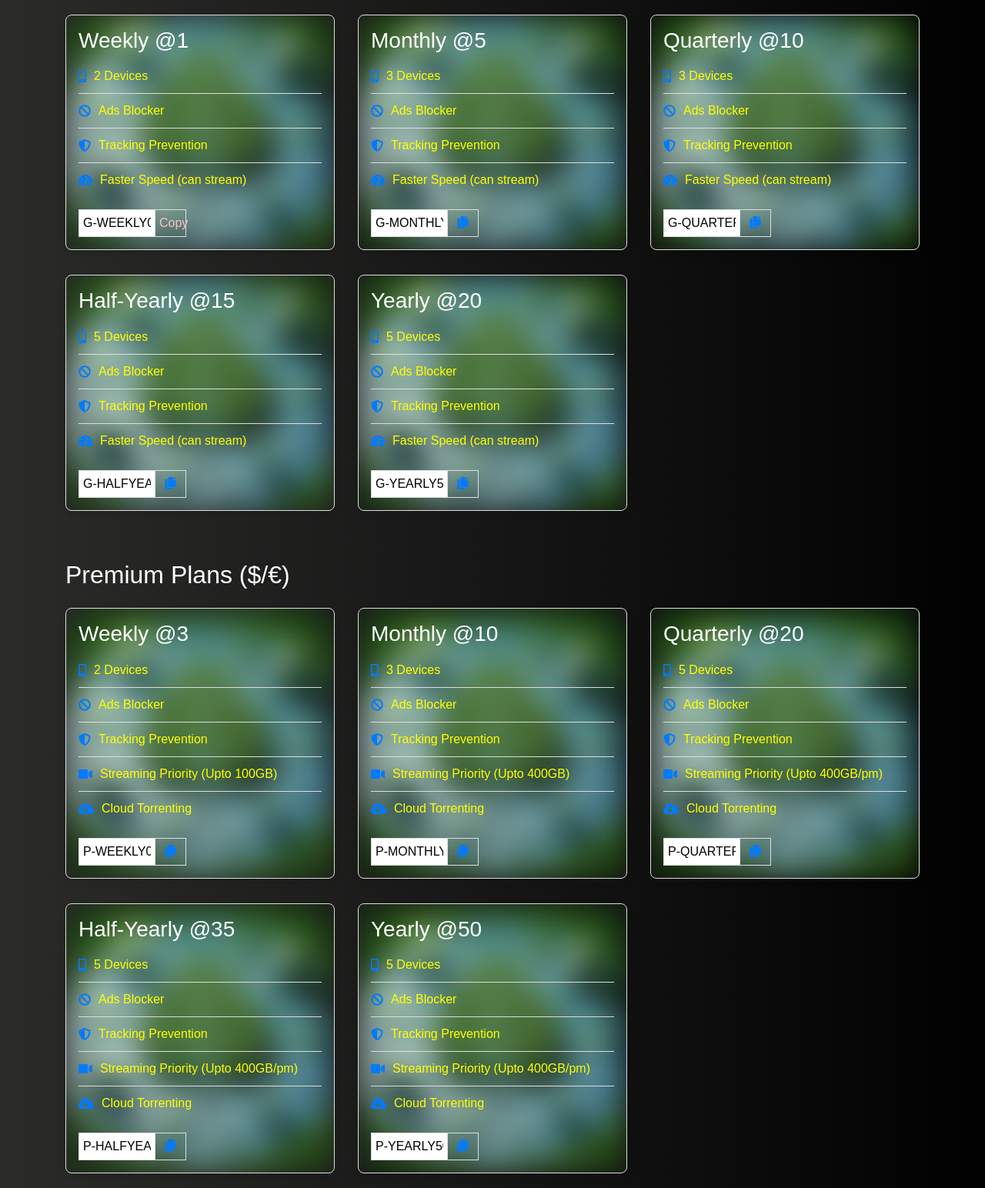
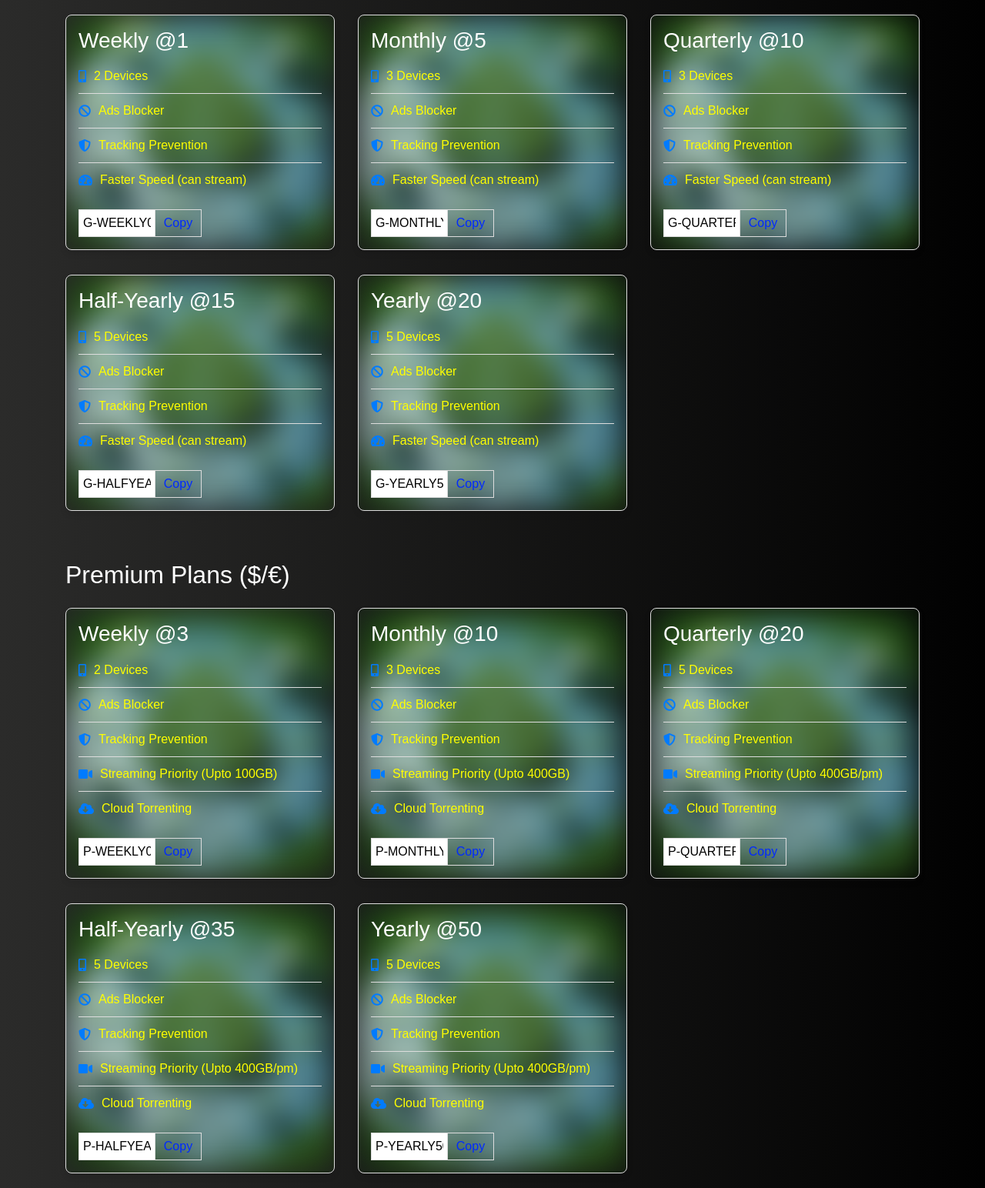
Before and after one commit to pvn-service/web, a plain HTML site: page index.html in a window 1280 px wide. Shown: the part 2071-3615 px from the top of the page at 77% size. Drawn offline with nearby package versions, Linux system fonts and the light colour scheme.

Commit message:
Add files via upload

```diff
--- a/index.html
+++ b/index.html
@@ -387,8 +387,8 @@
             border-left: none;
             padding: 5px;
             cursor: pointer;
-            color: #007bff;
-            width: 40px;
+            color: #002aff;
+            width: 60px;
         }
         .coupon button:focus, .coupon button:hover {
             background-color: transparent;
@@ -593,7 +593,7 @@
                         </ul>
                         <div class="coupon">
                             <input type="text" value="G-WEEKLY05" readonly>
-                            <button style="color: pink;" onclick="copyCoupon('G-WEEKLY05', this.parentElement)">Copy</button>
+                            <button onclick="copyCoupon('G-WEEKLY05', this.parentElement)">Copy</button>
                         </div>
                     </div>
                 </div>
@@ -608,7 +608,7 @@
                         </ul>
                         <div class="coupon">
                             <input type="text" value="G-MONTHLY10" readonly>
-                            <button onclick="copyCoupon('G-MONTHLY10', this.parentElement)"><i class="fas fa-copy"></i></button>
+                            <button onclick="copyCoupon('G-MONTHLY10', this.parentElement)">Copy</button>
 
                         </div>
                     </div>
@@ -624,7 +624,7 @@
                         </ul>
                         <div class="coupon">
                             <input type="text" value="G-QUARTERLY20" readonly>
-                            <button onclick="copyCoupon('G-QUARTERLY20', this.parentElement)"><i class="fas fa-copy"></i></button>
+                            <button onclick="copyCoupon('G-QUARTERLY20', this.parentElement)">Copy</button>
 
                         </div>
                     </div>
@@ -640,7 +640,7 @@
                         </ul>
                         <div class="coupon">
                             <input type="text" value="G-HALFYEARLY35" readonly>
-                            <button onclick="copyCoupon('G-HALFYEARLY35', this.parentElement)"><i class="fas fa-copy"></i></button>
+                            <button onclick="copyCoupon('G-HALFYEARLY35', this.parentElement)">Copy</button>
 
                         </div>
                     </div>
@@ -656,7 +656,7 @@
                         </ul>
                         <div class="coupon">
                             <input type="text" value="G-YEARLY50" readonly>
-                            <button onclick="copyCoupon('G-YEARLY50', this.parentElement)"><i class="fas fa-copy"></i></button>
+                            <button onclick="copyCoupon('G-YEARLY50', this.parentElement)">Copy</button>
 
                         </div>
                     </div>
@@ -680,7 +680,7 @@
                         </ul>
                         <div class="coupon">
                             <input type="text" value="P-WEEKLY05" readonly>
-                            <button onclick="copyCoupon('P-WEEKLY05', this.parentElement)"><i class="fas fa-copy"></i></button>
+                            <button onclick="copyCoupon('P-WEEKLY05', this.parentElement)">Copy</button>
 
                         </div>
                     </div>
@@ -697,7 +697,7 @@
                         </ul>
                         <div class="coupon">
                             <input type="text" value="P-MONTHLY10" readonly>
-                            <button onclick="copyCoupon('P-MONTHLY10', this.parentElement)"><i class="fas fa-copy"></i></button>
+                            <button onclick="copyCoupon('P-MONTHLY10', this.parentElement)">Copy</button>
 
                         </div>
                     </div>
@@ -714,7 +714,7 @@
                         </ul>
                         <div class="coupon">
                             <input type="text" value="P-QUARTERLY20" readonly>
-                            <button onclick="copyCoupon('P-QUARTERLY20', this.parentElement)"><i class="fas fa-copy"></i></button>
+                            <button onclick="copyCoupon('P-QUARTERLY20', this.parentElement)">Copy</button>
 
                         </div>
                     </div>
@@ -731,7 +731,7 @@
                         </ul>
                         <div class="coupon">
                             <input type="text" value="P-HALFYEARLY35" readonly>
-                            <button onclick="copyCoupon('P-HALFYEARLY35', this.parentElement)"><i class="fas fa-copy"></i></button>
+                            <button onclick="copyCoupon('P-HALFYEARLY35', this.parentElement)">Copy</button>
 
                         </div>
                     </div>
@@ -748,7 +748,7 @@
                         </ul>
                         <div class="coupon">
                             <input type="text" value="P-YEARLY50" readonly>
-                            <button onclick="copyCoupon('P-YEARLY50', this.parentElement)"><i class="fas fa-copy"></i></button>
+                            <button onclick="copyCoupon('P-YEARLY50', this.parentElement)">Copy</button>
 
                         </div>
                     </div>
@@ -969,7 +969,7 @@
             if (method=="email"){
                 toLink = `mailto:pvnp2p@gmail.com?subject=${subject}&body=${body}`;
             }else if(method=="wa"){
-                toLink = `whatsapp://send/?phone=+917563984405&text=Coupon:${subject}%0APublicKey:${public_key}%0AI want to Join`
+                toLink = `whatsapp://send/?phone=+917563984405&text=Coupon:${subject}%0APublicKey:${public_key}%0A------------%0A%0AI want to Join`
             }
 
             window.location.href = toLink;
```
